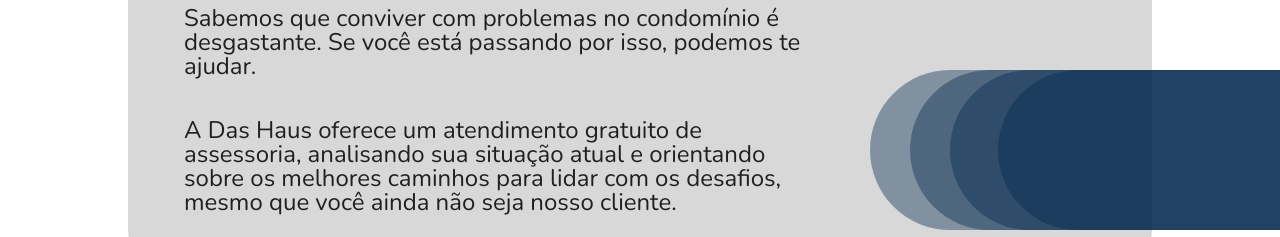
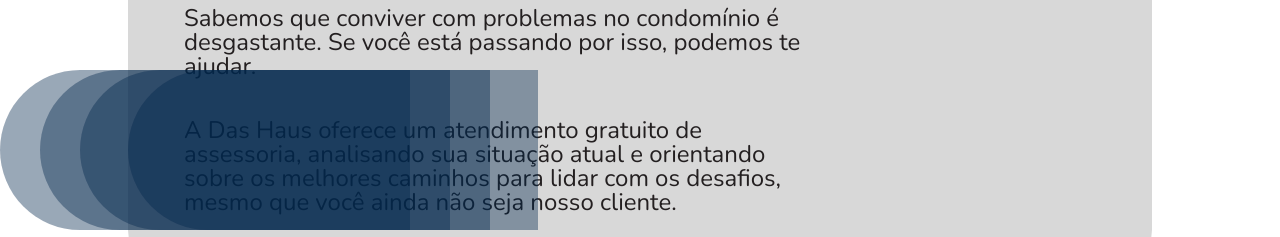
Before and after one commit to ccarlaa/DasHaus, a React (Vite) app in the folder dashous/: page / in a window 1280 px wide. Shown: the part 1803-2040 px from the top of the page. Built offline with nearby package versions, Linux system fonts and the light colour scheme.

Commit message:
fix padings

```diff
--- a/dashous/src/components/badge.jsx
+++ b/dashous/src/components/badge.jsx
@@ -2,7 +2,7 @@
 
 const Badge = ({text, icon: Icon}) => {
     return (
-        <div className="p-5 flex gap-4 bg-blue-default hover:opacity-90 rounded-full items-center">
+        <div className="p-5 flex gap-4 bg-blue-default rounded-full items-center">
             {Icon && <Icon className="h-6 w-6 text-white stroke-[2]" />}
             <label className="text-white font-medium text-md">{text}</label>
         </div>
--- a/dashous/src/sections/hero.jsx
+++ b/dashous/src/sections/hero.jsx
@@ -28,8 +28,8 @@
     }, []);
 
     return (
-        <section ref={sectionRef} className="w-full min-h-[500px] lg:min-h-[753px] bg-white flex justify-center relative px-6 lg:px-0 mt-40">
-            <div className="w-full lg:max-w-[1024px] md:max-w-[500px] flex justify-center flex-col gap-6 lg:gap-10 py-10 lg:py-0">
+        <section ref={sectionRef} className="w-full md:min-h-[500px] lg:min-h-[753px] bg-white flex justify-center relative px-6 lg:px-0 mt-20 lg:mt-40">
+            <div className="w-full lg:max-w-[1024px] md:max-w-[500px] flex flex-col gap-6 lg:gap-10 py-10 lg:py-0">
                 <h1 className={`font-bold text-gray-200  lg:text-left text-center text-lg  md:text-2xl lg:text-5xl w-full lg:w-[680px] tracking-wider lg:tracking-widest transition-all duration-700 ease-out ${
                     isVisible ? 'opacity-100 translate-x-0' : 'opacity-0 -translate-x-10'
                 }`}>
--- a/dashous/src/sections/proposal.jsx
+++ b/dashous/src/sections/proposal.jsx
@@ -43,7 +43,7 @@
             <div className="absolute left-0 top-14 w-full hidden lg:block">
                 <ProposalDetailLeft />
             </div>
-            <div className="absolute right-0 bottom-10 hidden lg:block w-full flex justify-end lg:flex">
+            <div className="absolute right-0 bottom-10 hidden lg:block w-full justify-end">
                 <ProposalDetailRight />
             </div>
         </section>
```
